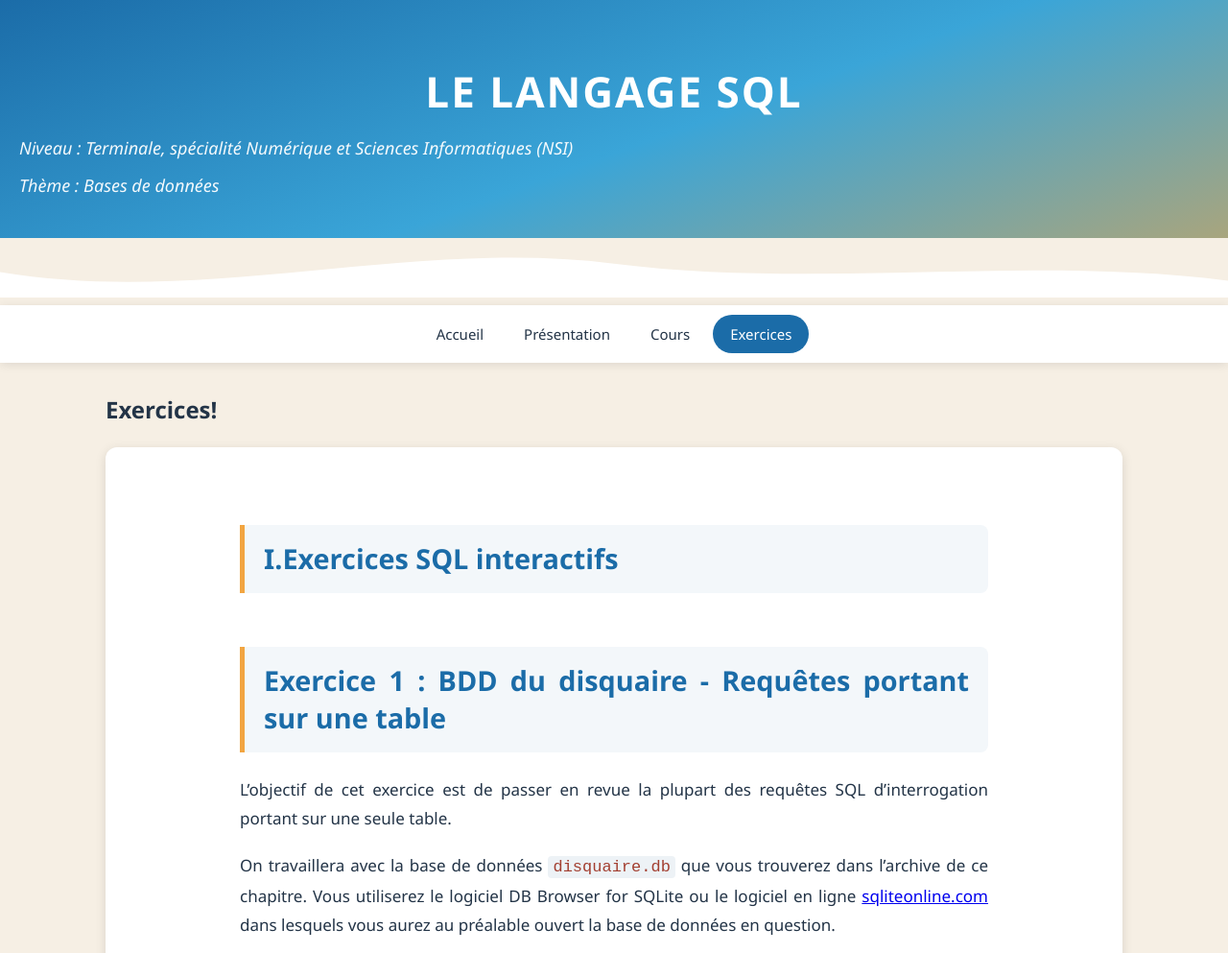
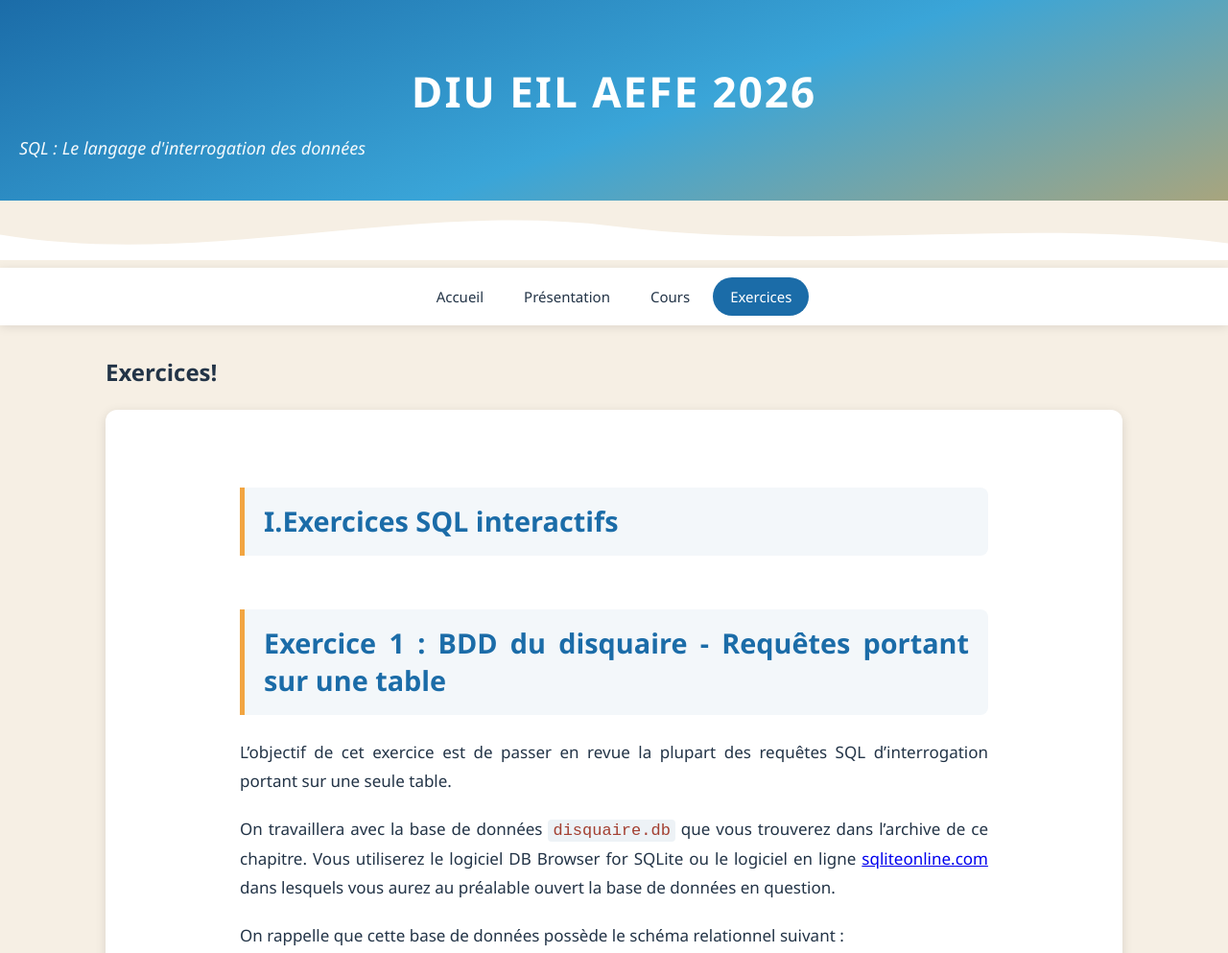
Before and after one commit to MEULALI/projet_NSI, a plain HTML site: page exercices_sql.html in a window 1280 px wide. Shown: the top 993 px of the page at 96% size. Drawn offline with Linux system fonts and the light colour scheme.

Commit message:
Update header content in exercices_sql.html

```diff
--- a/exercices_sql.html
+++ b/exercices_sql.html
@@ -258,10 +258,8 @@
 
 <!-- ================= EN-TÊTE ================= -->
 <header class="hero">
-  <h1> Le langage SQL </h1>
-  <p class="sous-titre">Niveau : Terminale, spécialité Numérique et Sciences Informatiques (NSI)
- </p>
- <p class="sous-titre">Thème : Bases de données </p>
+  <h1> DIU EIL AEFE 2026 </h1>
+  <p class="sous-titre">SQL : Le langage d'interrogation des données </p>
 </header>
 
 <!-- Vague décorative -->
```
